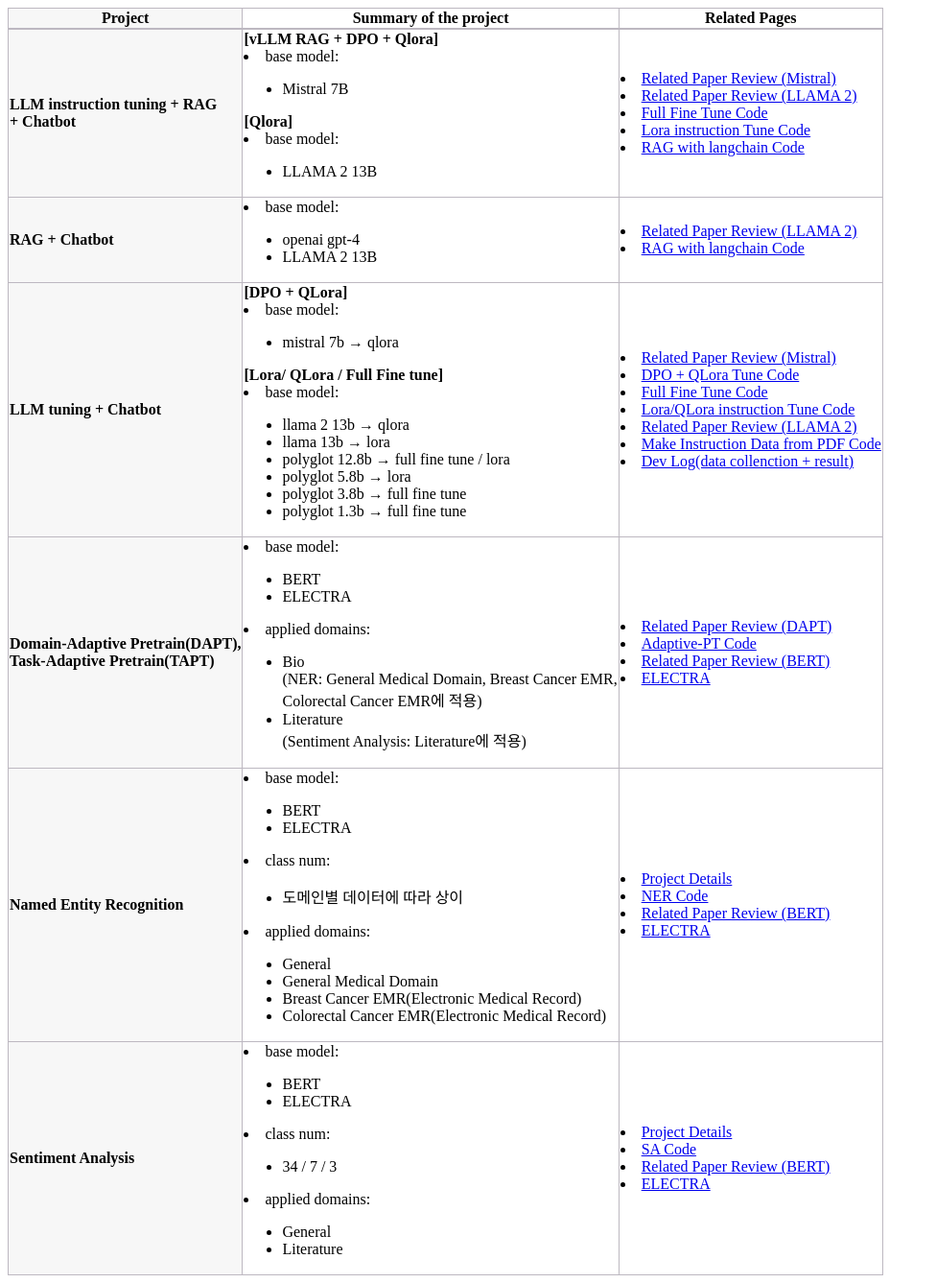
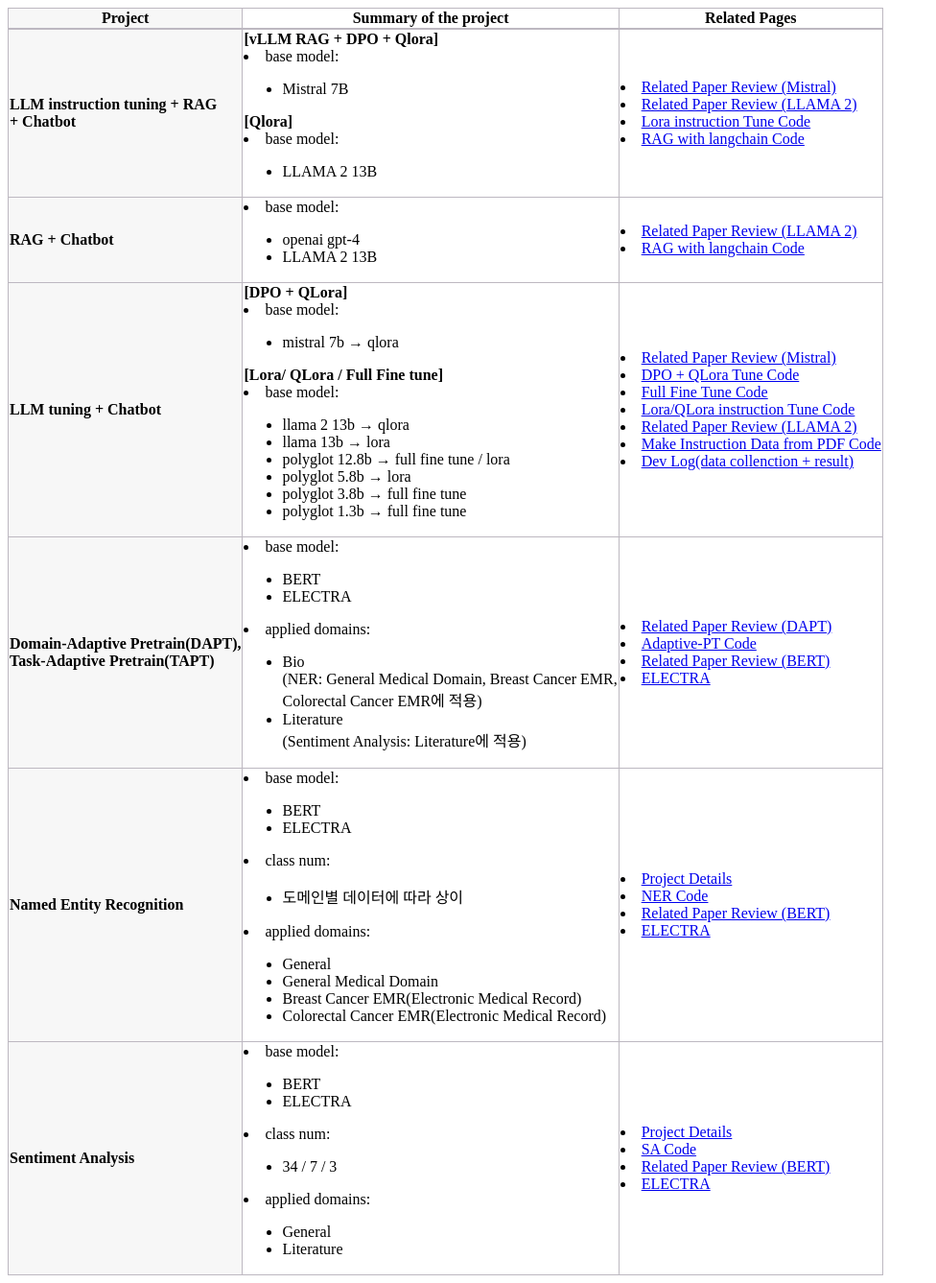
Before and after one commit to finddme/finddme.github.io, a Jekyll site: the page built from _posts/2022-01-01-Project.md, in a window 1280 px wide. Shown: the whole page at 96% size, without its empty margins (0-976 px from the left). Built offline with Jekyll 4.4.1, drawn with Linux system fonts in a browser that asks for light colours.

Commit message:
Update 2022-01-01-Project.md

```diff
--- a/_posts/2022-01-01-Project.md
+++ b/_posts/2022-01-01-Project.md
@@ -42,7 +42,6 @@
          <td class="line">
            <li><a href="https://finddme.github.io/natural%20language%20processing/2023/12/04/Mistral/">Related Paper Review (Mistral)</a></li>
            <li><a href="https://finddme.github.io/natural%20language%20processing/2023/10/10/LLMA2/">Related Paper Review (LLAMA 2)</a></li>
-           <li><a href="https://github.com/finddme/LLM-Tuning/tree/main/Full_Fine-Tune">Full Fine Tune Code</a></li>
            <li><a href="https://github.com/finddme/LLM-Tuning/tree/main/Lora_QLora">Lora instruction Tune Code</a></li>
            <li><a href="https://github.com/finddme/RAG">RAG with langchain Code</a></li>
          </td>
```
